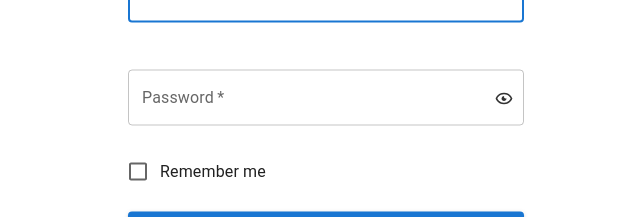
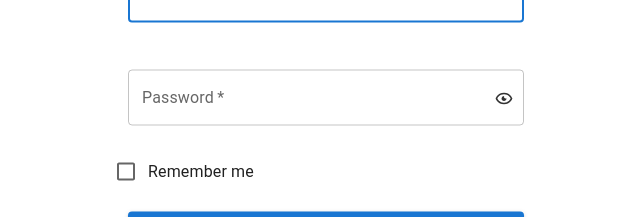
Before and after one commit to JeremiasRincaveski/java, a React (Vite) app in the folder frontJavaInterface/: page / in a window 1280 px wide. Shown: the part 302-519 px from the top of the page, without its empty margins (314-954 px from the left). Built offline with nearby package versions, Linux system fonts and the light colour scheme.

Commit message:
nav do main pronto

```diff
--- a/frontJavaInterface/src/components/header/Header.jsx
+++ b/frontJavaInterface/src/components/header/Header.jsx
@@ -19,49 +19,40 @@
   border: none;
   color: white;
   cursor: pointer;
+  padding: 0;
 `
 export const ButtonShowLogout = ({ Icon, size, onClick =()=> {}, color, style }) => {
   return (<StyledButtonLogOut onClick={onClick} type="button">{Icon ? <Icon size={size} color={color} style={style}/> : <></>} </StyledButtonLogOut>)
 }
 
-const styles = makeStyles((theme) => ({
-    root: {
-      backgroundColor: '#1c1c1c',
+const myStyles = makeStyles((theme) => ({
+  // container : {
+  //   width: '100vw',
+  // },
+  navBar: {
     justifyContent: 'space-between',
+    height: '4rem',
+    padding: '0',
     '& > div': {
-      [theme.breakpoints.down(400)]: {
+    [theme.breakpoints.down(460)]: {
       '&:nth-of-type(1)': {
         display: 'none',
       },
     },
     },
   },
-  //   root: {
-  //   backgroundColor: '#1c1c1c',
-  //   '& > *': {
-  //     backgroundColor: 'red',
-  //     '&:nth-of-type(2)': {
-  //       display: 'none',
-  //     },
-  //     [theme.breakpoints.down(400)]: {
-  //       '&:nth-of-type(2)': {
-  //         display: 'block',
-  //       },
-  //     },
-  //   },
-  // },
 }))
 
 
 
 export const Header = () => {
   const { userName, setIsLogged, isLogginOut, handleLogout, getList } = React.useContext(MyContext);
-  const classes = styles()
+  const classes = myStyles()
 
   return (
     <S.Content>
       <AppBar position="static" >
-        <Toolbar className={classes.root}>
+        <Toolbar className={classes.navBar}>
           <IconButton
             size="large"
             edge="start"
@@ -78,7 +69,6 @@
             component="div"
             sx={{
               flexGrow: 1,
-              // display: { 450 : 'none', sm: 'block' },
               textTransform: 'uppercase' }
           }
           >
--- a/frontJavaInterface/src/components/main/Main.jsx
+++ b/frontJavaInterface/src/components/main/Main.jsx
@@ -8,7 +8,7 @@
 import DeleteIcon from '@mui/icons-material/Delete';
 import EditNoteIcon from '@mui/icons-material/EditNote';
 import { DeleteConfirmation } from '../DeleteConfirmation.jsx';
-import { IoMdArrowDropdown, IoMdArrowDropup } from "react-icons/io";
+import { IoMdArrowDropdown } from "react-icons/io";
 import { StyledButtonLogOut } from '../header/Header.jsx';
 
 const SetBy = ({ Icon, onClick = () => { } }) => {
@@ -62,7 +62,8 @@
                 <Nav
                     getProdustList={getList}
                 >
-                    <SearchComponent
+                    <div></div>
+                    <SearchComponent cla
                         search={search}
                         setSearch={setSearch}
                     />
@@ -116,7 +117,6 @@
                                        <IconButton aria-label="delete" size="small"
                                             // onClick={() => removeItem(item.id)}
                                             onClick={() => setOpen(true)}
-
                                         >
                                             <DeleteIcon fontSize="small" />
                                         </IconButton>
@@ -127,7 +127,7 @@
                                                 setItemSelected(item.id)
                                             }}
                                         >
-                                            <EditNoteIcon fontSize="small" />
+                                        <EditNoteIcon fontSize="small" />
                                         </IconButton>
                                         <DeleteConfirmation
                                             isOpen={open}
@@ -141,7 +141,7 @@
                         </tbody>
                     </>
                 </S.StyledTable>
-            )};
+            )}
         </S.Content>
     );
 };
--- a/frontJavaInterface/src/components/modal/Modal.jsx
+++ b/frontJavaInterface/src/components/modal/Modal.jsx
@@ -6,12 +6,7 @@
 
 const ModalWrapper = styled.div`
     height: 500px;
-    width: 700px;
-    position: absolute;
-    top:50%;
-    left:50%;
-    margin-top: calc((500px / 2) * -1);
-    margin-left: calc((700px / 2) * -1);
+    width: min(700px, 90vw);
     z-index: 1000;
     background-color: ${props => props.theme.colors.softGray};
     box-shadow: 0 0.875rem 1.75rem rgb(31 50 81 / 25%), 0 0.625rem 0.625rem rgb(31 50 81 / 22%);
@@ -24,7 +19,9 @@
     bottom: 0;
     background-color: rgba(7, 7, 7, 0.3);
     position: absolute;
-
+    display: flex;
+    justify-content: center;
+    align-items: center;
 
 `
 
--- a/frontJavaInterface/src/components/search/Search.jsx
+++ b/frontJavaInterface/src/components/search/Search.jsx
@@ -1,6 +1,7 @@
 import SearchIcon from '@mui/icons-material/Search';
 import { alpha, styled } from '@mui/material/styles';
 import InputBase from '@mui/material/InputBase';
+import { useState } from 'react';
 
 const Search = styled('div')(({ theme }) => ({
     color: alpha(theme.palette.common.black, .8),
@@ -11,12 +12,11 @@
     },
     marginLeft: 0,
     display: 'flex',
+    direction: 'row-reverse',
     alignItems: 'center',
     justifyContent: 'flex-start',
-    width: '100%',
     [theme.breakpoints.up('sm')]: {
         marginLeft: theme.spacing(1),
-        width: 'auto',
     },
 }));
 
@@ -36,25 +36,32 @@
         // vertical padding + font size from searchIcon
         transition: theme.transitions.create('width'),
         width: '100%',
-        [theme.breakpoints.up('sm')]: {
-            width: '13ch',
+
             '&:focus': {
                 width: '30ch',
+                padding: theme.spacing(1, 1, 1, 2),
             },
-        },
+
     },
 }));
 
 export const SearchComponent = ({ search, setSearch }) => {
+    const [state, setstate] = useState(true)
+
     return (
         <Search>
-            <SearchIconWrapper>
-                <SearchIcon />
-            </SearchIconWrapper>
+            <label htmlFor="input" style={{display: `${state ? 'block' : 'none'}`}}>
+                <SearchIconWrapper >
+                    <SearchIcon />
+                </SearchIconWrapper>
+            </label>
             <StyledInputBase
                 placeholder="Procurar itens…"
                 onChange={(ev) => setSearch(ev.target.value)}
                 value={search}
+                id="input"
+                onFocus={() => setstate(false)}
+                onBlur={() => setstate(true)}
                 />
         </Search>
     )
--- a/frontJavaInterface/src/components/styles/GlobalStyles.js
+++ b/frontJavaInterface/src/components/styles/GlobalStyles.js
@@ -29,18 +29,19 @@
 
 export const StyledTable = styled.table`
 
-    margin: 2rem 2rem 0;
+    margin: 2rem;
     width: calc(100% - 4rem );
     text-align: left;
     border-collapse: collapse;
     padding: 0;
+    overflow-x: scroll;
+    transition: all .3s ease-in-out;
 
     tr{
       background-color: ${(props) => props.theme.colors.softWhite};
     }
 
     th,td {
-      padding: .2rem;
       border: 2px solid ${props => props.theme.colors.darkGray};
     }
 
@@ -59,22 +60,29 @@
     }
 
     td:first-of-type{
-      width: 60px;
+      min-width: 45px;
+      width: 50px;
     }
 
     td:nth-child(2){
+      min-width: 120px;
       width: 400px;
     }
-    td:nth-child(4){
+
+    td:nth-child(3){
+      min-width: 60px;
       width: 400px;
     }
-    td:nth-child(3){
-      width: 400px;
+
+    td:nth-child(4){
+    min-width: 80px;
+    width: 400px;
     }
+
     td:nth-child(5){
+      min-width: 120px;
       width: 200px;
     }
-
 `
 export const ContentForm = styled.form`
     width: 100%;
@@ -94,10 +102,12 @@
     }
 `
 export const StyledDiv = styled.div`
+  box-sizing: border-box;
   align-items: center;
   width: calc(100% - 4rem);
   margin: 1rem 2rem;
   display: flex;
+  flex-wrap: wrap;
   gap: 1rem;
   justify-content: flex-start;
 
@@ -106,10 +116,36 @@
     align-items: center;
     justify-content: center;
     gap: .2rem;
+    flex: 1 0 152px;
   }
 
-  :last-child {
-    margin-left: auto;
+  > :last-child {
+    flex: 1 0 200px;
+  }
+
+  :nth-child(3){
+    flex: 10 10 1px;
+    height: 10px;
+  }
+
+  @media screen and (max-width: 730px){
+    :nth-child(3) {
+      display: none;
+    }
+  }
+
+  @media (max-width: 400px) {
+    :nth-child(1) {
+      order: 2;
+    }
+
+    :nth-child(2) {
+      order: 1;
+    }
+
+    :last-child {
+      order: 3;
+    }
   }
 `;
 
```
Lines whose indentation alone changed are shown as unchanged.
